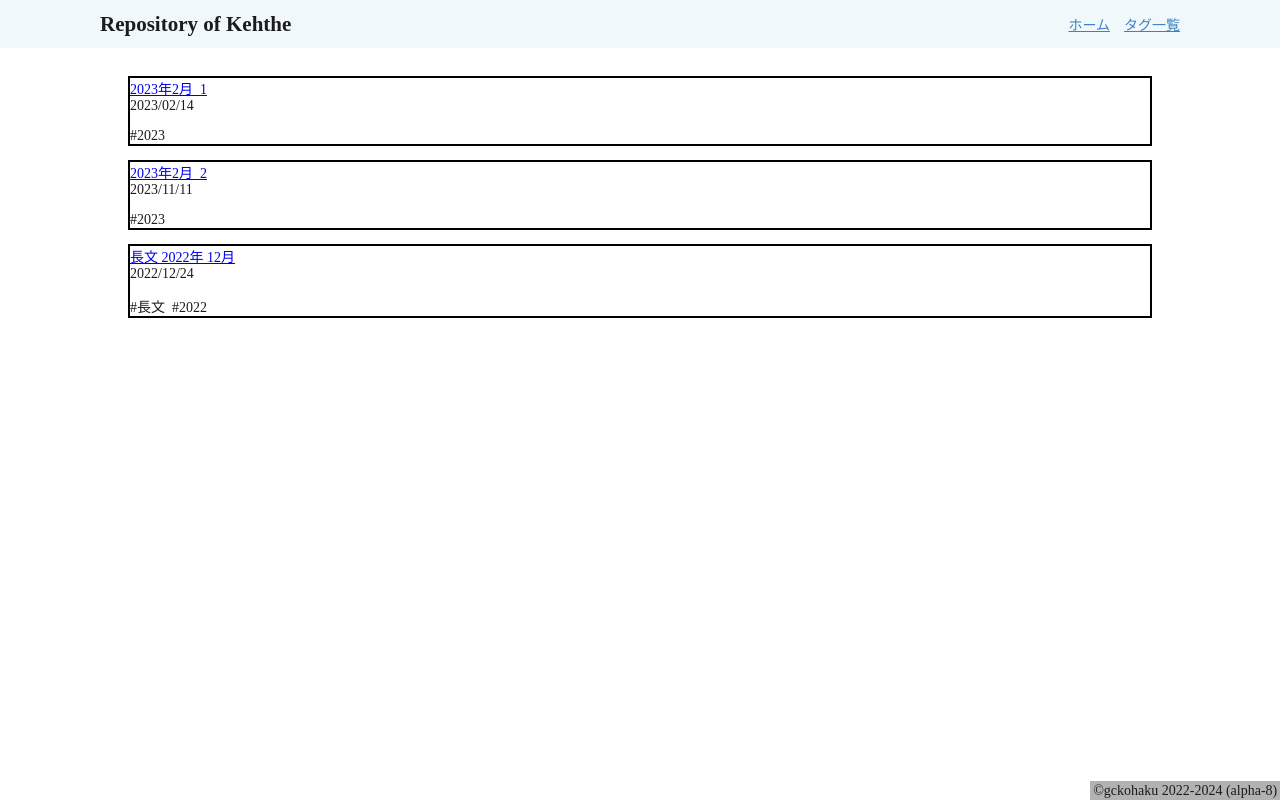
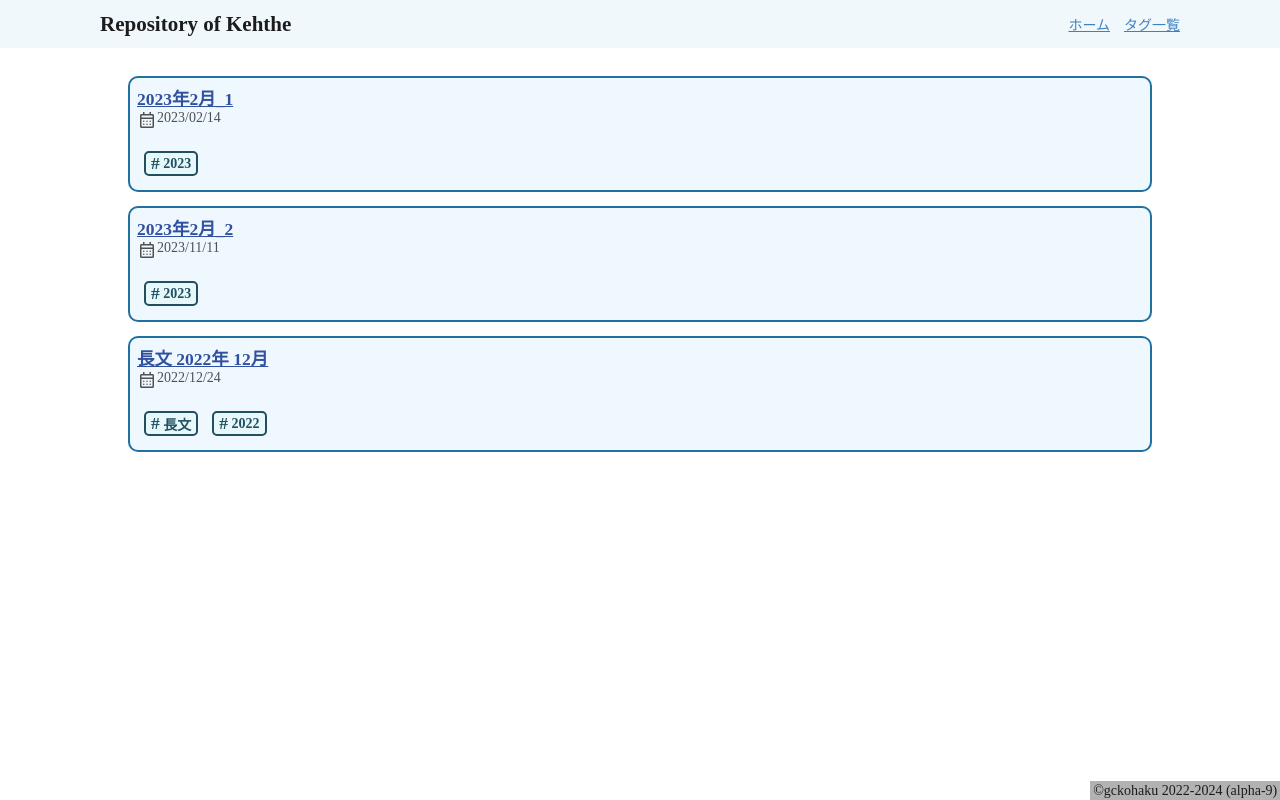
Before and after one commit to gckohaku/CreativeLanguageArchive, a Vue app: page /list in a window 1280 px wide. Built offline with nearby package versions, Linux system fonts and the light colour scheme.

Commit message:
edit ContentInfoCard

```diff
--- a/index.html
+++ b/index.html
@@ -1,5 +1,6 @@
 <!DOCTYPE html>
 <html lang="en">
+
 <head>
 	<meta charset="UTF-8">
 	<meta name="viewport" content="width=device-width, initial-scale=1.0">
@@ -8,9 +9,13 @@
 		const l = window.location;
 		window.history.replaceState(null, null, l.href.replace("/#/", "/"));
 	</script>
+
+	<link rel="stylesheet" href="https://fonts.googleapis.com/css2?family=Material+Symbols+Outlined:opsz,wght,FILL,GRAD@24,400,0,0" />
 </head>
+
 <body>
 	<div id="app"></div>
 	<script type="module" src="/src/main.ts"></script>
 </body>
+
 </html>
--- a/src/App.vue
+++ b/src/App.vue
@@ -12,7 +12,7 @@ import Header from './components/Header.vue';
 		</div>
 	</div>
 
-	<div class="copyright">©gckohaku 2022-2024 (alpha-8)</div>
+	<div class="copyright">©gckohaku 2022-2024 (alpha-9)</div>
 </template>
 
 <style scoped>
--- a/src/components/ContentInfoCard.vue
+++ b/src/components/ContentInfoCard.vue
@@ -1,5 +1,6 @@
 <script setup lang="ts">
 import type { ContentUnit } from '@/common/ContentUnit';
+import TagsArea from './TagsArea.vue';
 
 export interface Props {
 	data?: ContentUnit;
@@ -21,10 +22,10 @@ const props = withDefaults(defineProps<Props>(), {
 
 <template>
 	<div class="content-card">
-		<RouterLink :to="'/content/' + data.id">{{ data.title }}</RouterLink>
-		<p>{{ data.creatingDate }}</p>
+		<RouterLink class="title-link" :to="'/content/' + data.id">{{ data.title }}</RouterLink>
+		<p class="creating-date"><span class="material-symbols-outlined">calendar_month</span>{{ data.creatingDate }}</p>
 		<div class="content-tags">
-			<span v-for="tag in data.tags">{{ tag }}</span>
+			<TagsArea :tags="data.tags" />
 		</div>
 	</div>
 </template>
@@ -32,7 +33,26 @@ const props = withDefaults(defineProps<Props>(), {
 <style scoped lang="scss">
 .content-card {
 	margin-block-end: 1rem;
-	border: black 2px solid;
+	border: #2070a0 2px solid;
+	border-radius: 10px;
+	padding: .5rem;
+	background-color: #f0f8ff;
+
+	.title-link {
+		font-weight: bold;
+		color: #3050a0;
+		font-size: 1.25rem;
+	}
+
+	.creating-date {
+		display: flex;
+		justify-content: baseline;
+		color: #505050;
+
+		span {
+			font-size: 20px;
+		}
+	}
 
 	.content-tags {
 		span {
--- a/src/stores/environments.ts
+++ b/src/stores/environments.ts
@@ -2,7 +2,7 @@ import { defineStore } from "pinia"
 import { type Ref, ref } from "vue";
 
 export const environmentsStore = defineStore("environmentsStore", () => {
-	const contentImageDirectory: Ref<string> = ref((import.meta.env.PROD ? "/CreativeLanguageArchive/" : "") + "content-use-images/");
+	const contentImageDirectory: Ref<string> = ref((import.meta.env.PROD ? "/CreativeLanguageArchive/" : "/") + "content-use-images/");
 
 	return { contentImageDirectory };
 });
```
Lines whose indentation alone changed are shown as unchanged.
